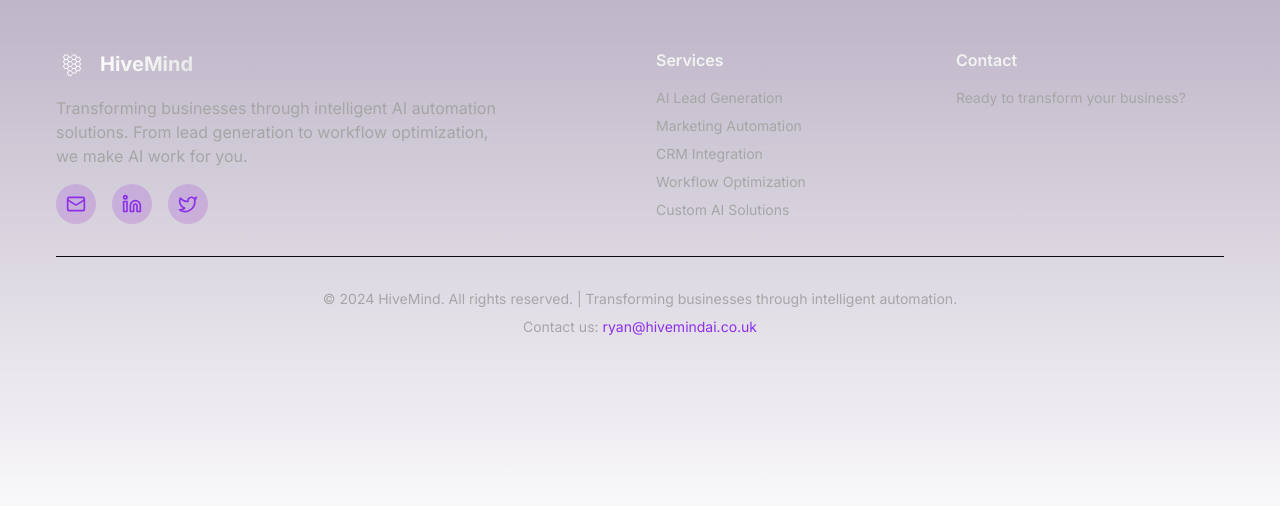
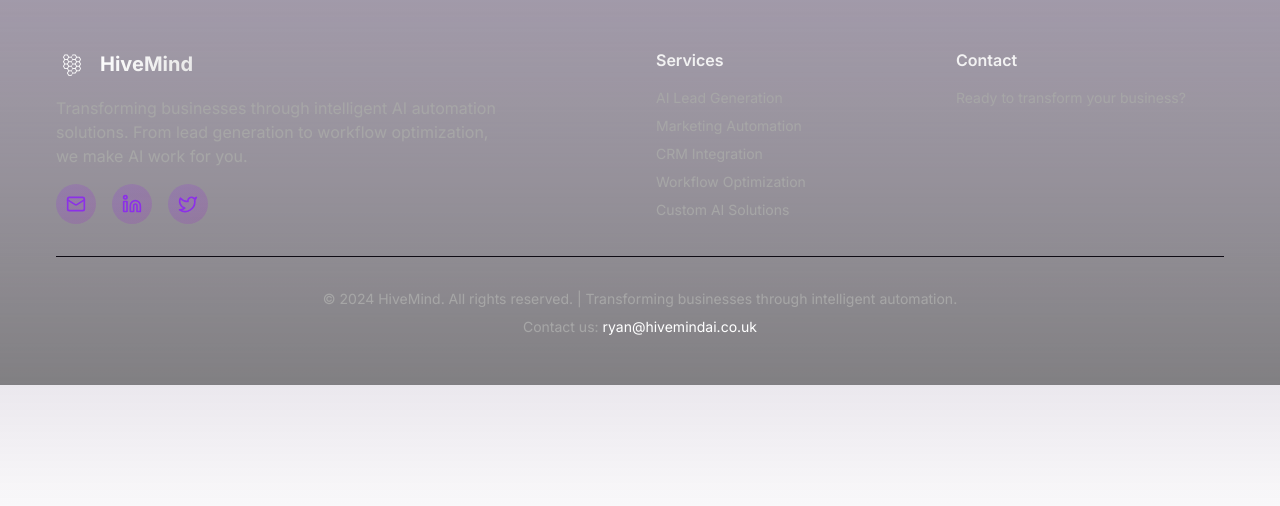
Before and after one commit to AscendRyan/Hivemind, a React (Vite) app: page /skin-footer-bare in a window 1280 px wide. Shown: the top 506 px of the page. Built offline with nearby package versions, Linux system fonts and the light colour scheme; the HTML template or start-up script is replaced by a standard one.

Commit message:
Update SkinFooterBare.tsx

```diff
--- a/src/pages/SkinFooterBare.tsx
+++ b/src/pages/SkinFooterBare.tsx
@@ -1,3 +1,4 @@
+// src/pages/SkinFooterBare.tsx
 import { useEffect } from "react";
 import { Footer } from "@/components/Footer";
 
@@ -5,44 +6,42 @@ export default function SkinFooterBare() {
   useEffect(() => {
     const html = document.documentElement;
     const body = document.body;
-
     html.style.background = "transparent";
     body.style.background = "transparent";
     html.style.margin = "0";
     body.style.margin = "0";
+    // let the parent page scroll; this frame is a normal block
     html.style.overflow = "hidden";
     body.style.overflow = "hidden";
-
-    const style = document.createElement("style");
-    style.textContent = `
-      footer{background:transparent !important;backdrop-filter:none !important;box-shadow:none !important;border:0 !important;}
-    `;
-    document.head.appendChild(style);
-
-    // links break out of iframe
+    // make links open the top window
     Array.from(document.querySelectorAll('a[href]')).forEach(a =>
       (a as HTMLAnchorElement).setAttribute("target", "_top")
     );
-
-    // report height to parent
-    const el = document.querySelector("footer") as HTMLElement | null;
-    const send = () => {
-      const h = (el?.offsetHeight || document.documentElement.scrollHeight) | 0;
-      window.parent?.postMessage({ type: "skin:resize", role: "footer", height: h }, "*");
-    };
-    const ro = new ResizeObserver(send);
-    if (el) ro.observe(el);
-    window.addEventListener("load", send);
-    window.addEventListener("resize", send);
-    send();
-
-    return () => {
-      ro.disconnect();
-      window.removeEventListener("load", send);
-      window.removeEventListener("resize", send);
-      style.remove();
-    };
   }, []);
 
-  return <Footer />;
+  return (
+    <div style={{ position: "relative" }}>
+      {/* Subtle gradient for contrast; NOT a background image */}
+      <div
+        style={{
+          position: "absolute",
+          inset: 0,
+          background:
+            "linear-gradient(to top, rgba(0,0,0,0.45), rgba(0,0,0,0.15))",
+          pointerEvents: "none",
+        }}
+      />
+      <style>{`
+        footer{
+          background: transparent !important;
+          backdrop-filter: none !important;
+          box-shadow: none !important;
+          border: 0 !important;
+          color: #fff !important;       /* ensure visible on dark bg */
+        }
+        footer a { color: #fff !important; }
+      `}</style>
+      <Footer />
+    </div>
+  );
 }
```
